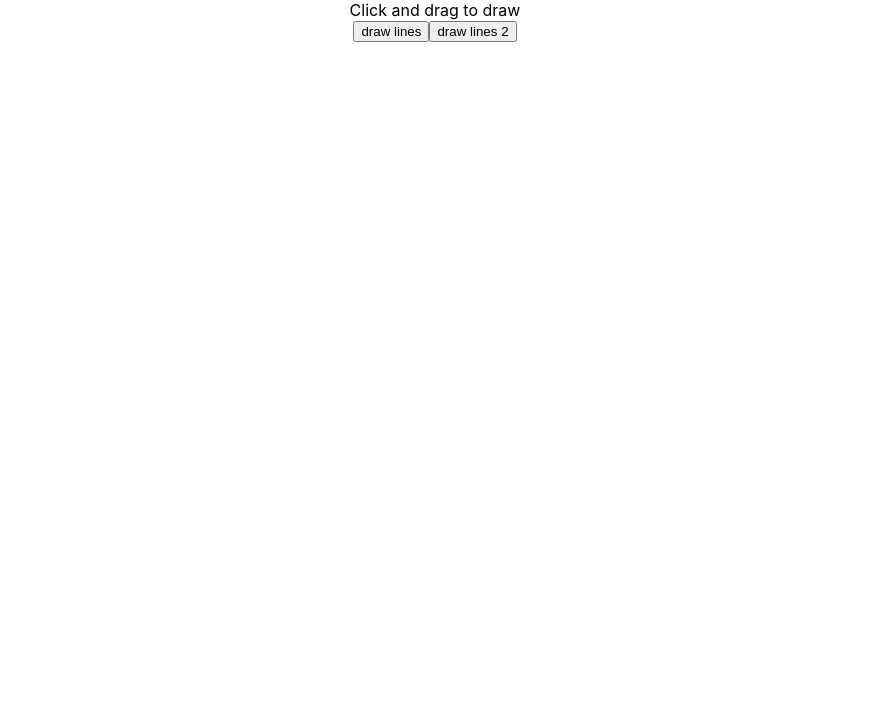
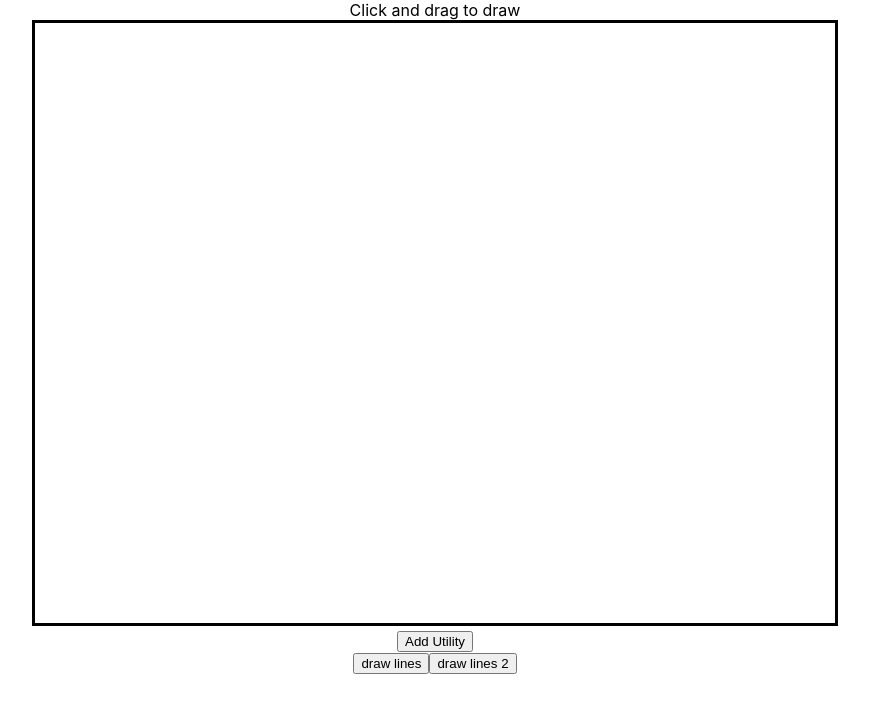
Before and after one commit to franktiburzi/csgo-strats, a React (Create React App) app: page / in a window 1280 px wide. Both pictures are taken after a click on the button "draw lines 2". Shown: the top 712 px of the page, without its empty margins (205-1074 px from the left). Built offline with nearby package versions, Linux system fonts and the light colour scheme.

Commit message:
detect clicking on shapes

```diff
--- a/src/App.js
+++ b/src/App.js
@@ -29,7 +29,7 @@ export class App extends Component {
             <button onClick={() => this.setMode('lineDrawer')}>
                 draw lines
             </button>
-            <button onClick={() => this.setMode('lineDrawer2')}>
+            <button onClick={() => this.setMode('shapeDragger')}>
                 draw lines 2
             </button>
         </div>
--- a/src/components/CanvasController.js
+++ b/src/components/CanvasController.js
@@ -1,16 +1,42 @@
 import React from 'react';
 import {CanvasLineDrawer} from './CanvasLineDrawer.js';
+import {CanvasShapeDragger} from './CanvasShapeDragger.js';
 
 export class CanvasController extends React.Component {
     constructor(props) {
         super(props);
-        this.state = {};
-      }
+        this.state = {
+            strokes: []
+        };
+        this.passStrokesUp = this.passStrokesUp.bind(this);
+        this.redrawStrokes = this.redrawStrokes.bind(this);
+    }
+
+    /* Passed down to child so we can get what was drawn on the canvas */
+    passStrokesUp(newStrokes) {
+        this.setState(prevState => ({
+            strokes: [...prevState.strokes, ...newStrokes]
+        }));
+    }
+
+    /* Called when a new view loads to draw the lines */
+    redrawStrokes(canvas, context) {
+        for (var i = 0; i < this.state.strokes.length; i++) {
+            context.beginPath();
+            context.moveTo(this.state.strokes[i].start[0], this.state.strokes[i].start[1]);
+            for (var j = 0; j < this.state.strokes[i].points.length; j++) {
+                context.lineTo(this.state.strokes[i].points[j][0], this.state.strokes[i].points[j][1]);
+                context.stroke();
+            }
+        }
+    }
 
     render() {
         let canvasComponent;
         if (this.props.mode === 'lineDrawer') {
-            canvasComponent = <CanvasLineDrawer />
+            canvasComponent = <CanvasLineDrawer passStrokesUp={this.passStrokesUp} redrawStrokes={this.redrawStrokes}/>
+        } else if (this.props.mode === 'shapeDragger') {
+            canvasComponent = <CanvasShapeDragger redrawStrokes={this.redrawStrokes}/>
         }
         return(
             <div>
--- a/src/components/CanvasLineDrawer.js
+++ b/src/components/CanvasLineDrawer.js
@@ -29,6 +29,7 @@ export class CanvasLineDrawer extends React.Component {
             canvas: canvas,
             context: context
         });
+        this.props.redrawStrokes(canvas, context);
     }
 
     /* Draw to the canvas on initial click and record in the state
@@ -43,7 +44,8 @@ export class CanvasLineDrawer extends React.Component {
         this.state.context.moveTo(xCord, yCord);
         this.setState({
             tempStart: [xCord, yCord],
-            mousePressed: true
+            mousePressed: true,
+            tempPoints: []
         });
     }
 
@@ -66,9 +68,9 @@ export class CanvasLineDrawer extends React.Component {
     /* Stop drawing when mouse is released*/
     handleMouseUp() {
         this.setState(prevState => ({
-                strokes: [...prevState.strokes, {start: prevState.tempStart, points: prevState.tempPoints}],
+                strokes: [{start: prevState.tempStart, points: prevState.tempPoints}],
                 mousePressed: false
-        }));
+        }), () => this.props.passStrokesUp(this.state.strokes));
     }
 
     render() {
--- /dev/null
+++ b/src/components/CanvasShapeDragger.js
@@ -0,0 +1,97 @@
+import React from 'react';
+import smokeSrc from '../images/smoke.png';
+
+export class CanvasShapeDragger extends React.Component {
+    constructor(props) {
+        super(props);
+        this.state = {
+            canvas: null,
+            context: null,
+            mousePressed: false,
+        };
+        this.currentUtility = [];
+        this.canvasRef = React.createRef();
+        this.handleMouseDown = this.handleMouseDown.bind(this);
+    }
+
+    /* set up the canvas when it mounts by setting size*/
+    componentDidMount() {
+        let canvas = this.canvasRef.current;
+        let context = canvas.getContext('2d');
+        canvas.width  = 800;
+        canvas.height = 600;
+
+        //save context and canvas to state so we can draw with it
+        this.setState({
+            canvas: canvas,
+            context: context
+        });
+        this.props.redrawStrokes(canvas, context);
+    }
+
+    //helper to see if we clicked in a utility
+    checkInside(topRight, bottomLeft, mousePress) {
+        if (mousePress[0] > bottomLeft[0] &&
+            mousePress[0] < topRight[0] &&
+            mousePress[1] < bottomLeft[1] &&
+            mousePress[1] > topRight[1]) {
+                return true;
+            }
+        return false;
+    }
+
+    /*create a utility on the screen */
+    addUtility() {
+        const utilSize = 50;
+        let smokeImg = new Image(50,50);
+        let centerX = this.state.canvas.width/2;
+        let centerY = this.state.canvas.height/2;
+        smokeImg.src = smokeSrc;
+        smokeImg.onload = function() {
+            this.state.context.drawImage(smokeImg, centerX-utilSize/2, centerY-utilSize/2, utilSize, utilSize);
+            let topLeft = [centerX-utilSize/2,centerY-utilSize/2];
+            let topRight = [centerX+utilSize/2,centerY-utilSize/2];
+            let bottomLeft = [centerX-utilSize/2,centerY+utilSize/2];
+            let bottomRight = [centerX+utilSize/2,centerY+utilSize/2];
+            this.currentUtility.push({
+                layer: this.currentUtility.length,
+                topLeft: topLeft,
+                topRight: topRight,
+                bottomLeft: bottomLeft,
+                bottomRight: bottomRight
+            });
+        }.bind(this);
+    }
+
+    handleMouseDown(e) {
+        let rect = this.state.canvas.getBoundingClientRect()
+        let xCord = e.clientX - rect.left-3;
+        let yCord = e.clientY - rect.top-3;
+        for (let i = 0; i < this.currentUtility.length; i++) {
+            console.log(this.currentUtility[i].bottomLeft);
+            console.log(this.currentUtility[i].topRight);
+            console.log([xCord,yCord]);
+            let inside = this.checkInside(this.currentUtility[i].topRight,
+                        this.currentUtility[i].bottomLeft,
+                        [xCord,yCord]);
+                        console.log(inside);
+        }
+    }
+
+    render() {
+        return(
+            <div>
+                <div>
+                    <canvas
+                    ref={this.canvasRef}
+                    style={{borderStyle: 'solid'}}
+                    onMouseDown={this.handleMouseDown}
+                    />
+                </div>
+                <button onClick={() => this.addUtility()}>
+                    Add Utility
+                </button>
+            </div>
+        );
+    }
+}
```
Also changed, not shown: src/images/smoke.png (added).
